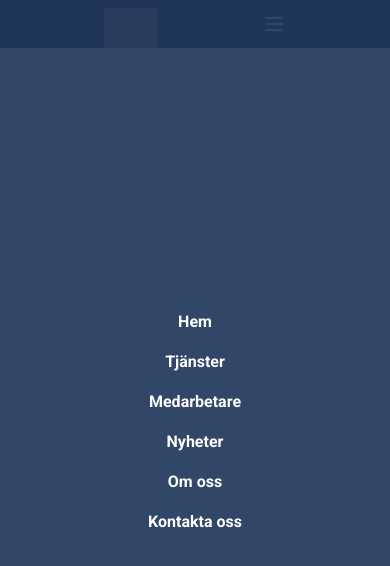
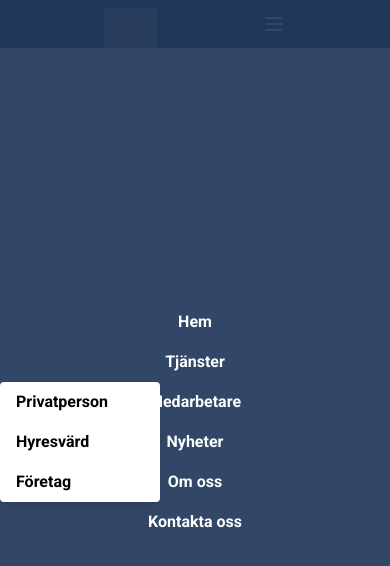
Before and after one commit to karinEkenberg/fr-advokatbyra-react, a React (Vite) app in the folder fr-advokatbyra-react/: page / in a window 390 px wide. Both pictures are taken after a click on the button 273 px from the left and 24 px from the top of the page. Shown: the top 566 px of the page. Built offline with nearby package versions, Linux system fonts and the light colour scheme; grey boxes are pictures that could not be loaded.

Commit message:
more components for header

```diff
--- a/fr-advokatbyra-react/src/components/Header.jsx
+++ b/fr-advokatbyra-react/src/components/Header.jsx
@@ -1,5 +1,7 @@
 import React, { useState, useEffect, useRef } from "react";
 import MobileMenu from "./MobileMenu";
+import Tjanster from "./Tjanster";
+import Logo from "./Logo";
 
 function Header() {
   const [isDropdownOpen, setIsDropdownOpen] = useState(false);
@@ -21,10 +23,9 @@ function Header() {
 
   return (
     <div>
-      <header className="bg-primary bg-opacity-85 sticky flex h-full mx-auto justify-evenly">
-        <figure>
-          <img className="h-12 pt-2" src="images/fr-logo.webp" alt="favicon" />
-        </figure>
+      <header className="bg-primary bg-opacity-85 sticky flex h-full mx-auto justify-evenly top-0 z-20 w-full">
+
+      <Logo></Logo>
         <button
           onClick={() => setIsMobileMenuOpen(!isMobileMenuOpen)}
           className="text-white md:hidden focus:outline-none"
--- /dev/null
+++ b/fr-advokatbyra-react/src/components/Logo.jsx
@@ -0,0 +1,10 @@
+import React from "react";
+
+export const Logo = () => {
+  return (
+    <figure >
+      <img className="h-12 w-auto pt-2" src="images/fr-logo.webp" alt="logo" />
+    </figure>
+  );
+};
+export default Logo;
--- a/fr-advokatbyra-react/src/components/MobileMenu.jsx
+++ b/fr-advokatbyra-react/src/components/MobileMenu.jsx
@@ -1,5 +1,6 @@
 // MobileMenu.js
 import React from "react";
+import Tjanster from "./Tjanster";
 
 function MobileMenu({ isOpen, onClose }) {
   return (
@@ -10,6 +11,7 @@ function MobileMenu({ isOpen, onClose }) {
         </li>
         <li onClick={onClose}>
           <a href="#tjanster">Tjänster</a>
+          <Tjanster></Tjanster>
         </li>
         <li onClick={onClose}>
           <a href="#medarbetare">Medarbetare</a>
--- /dev/null
+++ b/fr-advokatbyra-react/src/components/Tjanster.jsx
@@ -0,0 +1,19 @@
+import React from 'react'
+
+const Tjanster = () => {
+  return (
+    <ul className="absolute left-0 mt-2 w-40 bg-white text-black rounded shadow-lg">
+    <li className="px-4 py-2 hover:bg-gray-200">
+      <a href="#privat">Privatperson</a>
+    </li>
+    <li className="px-4 py-2 hover:bg-gray-200">
+      <a href="#hyresvard">Hyresvärd</a>
+    </li>
+    <li className="px-4 py-2 hover:bg-gray-200">
+      <a href="#foretag">Företag</a>
+    </li>
+  </ul>
+  )
+}
+
+export default Tjanster
```
